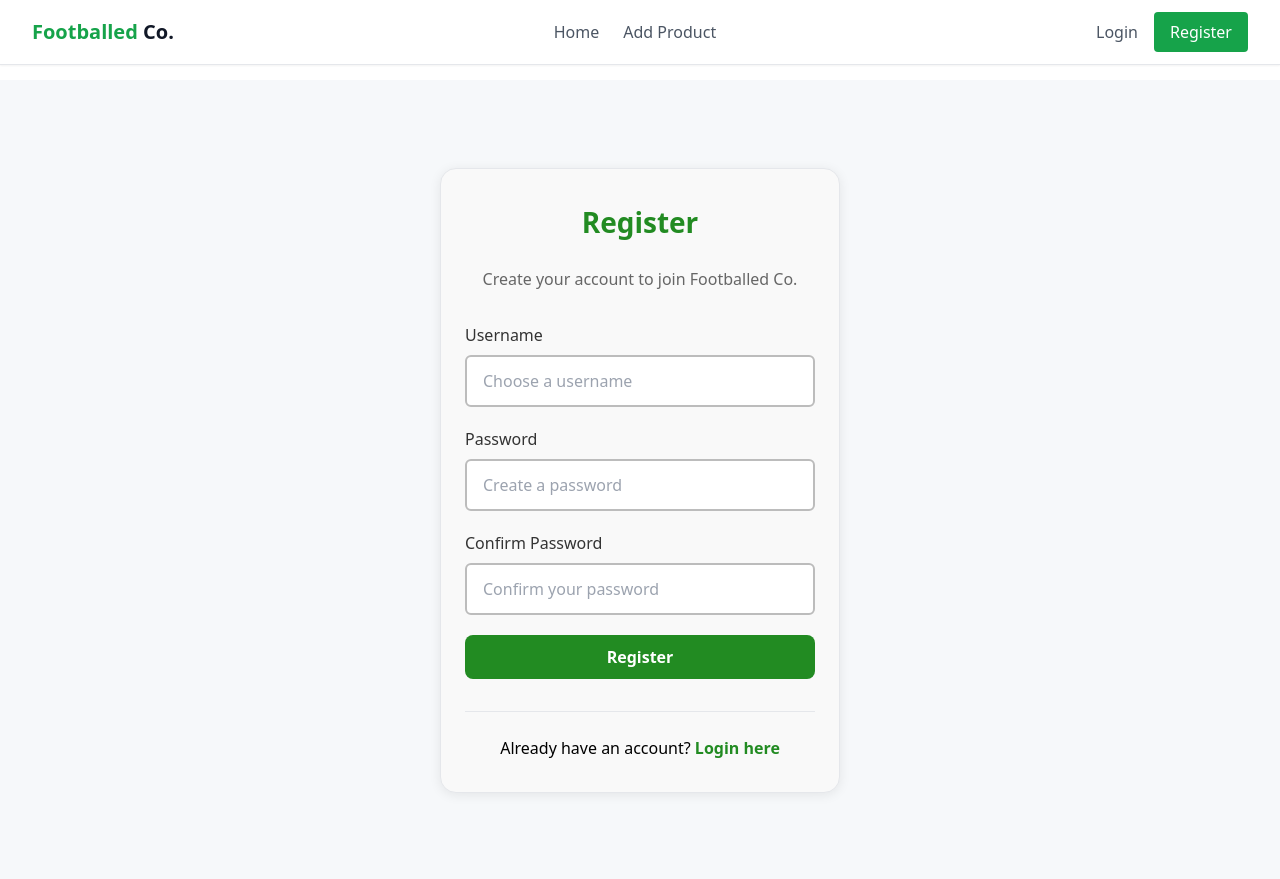
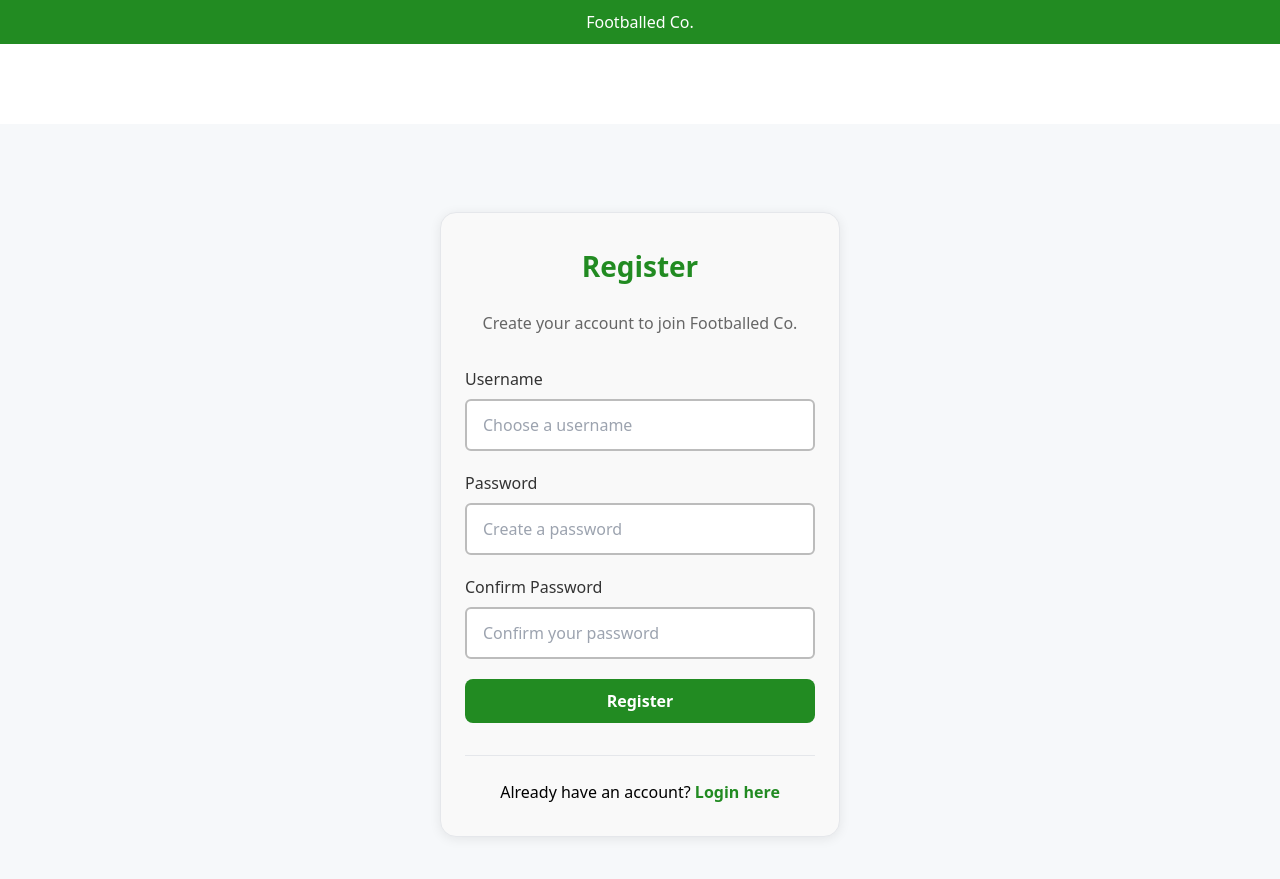
Before and after one commit to michxelle/football-shop, a Django app: page /register/ in a window 1280 px wide. Shown: the top 879 px of the page. Run offline with Django 5.2, Linux system fonts and the light colour scheme; some libraries are stand-ins or nearby versions.

Commit message:
Menyelesaikan TI 5

```diff
--- a/football_shop/settings.py
+++ b/football_shop/settings.py
@@ -29,7 +29,7 @@ SECRET_KEY = 'django-insecure-c*^fa5n1dke&2_b-5pmewzm=tz+%tky5r2+_u&8=z%jmclgovt
 PRODUCTION = os.getenv('PRODUCTION', 'False').lower() == 'true'
 
 # SECURITY WARNING: don't run with debug turned on in production!
-DEBUG = True
+DEBUG = False if PRODUCTION else True
 
 ALLOWED_HOSTS = ["localhost", "127.0.0.1", "laudya-michelle-footballshop.pbp.cs.ui.ac.id"]
 
--- a/main/templates/navbar.html
+++ b/main/templates/navbar.html
@@ -1,5 +1,3 @@
-
-{% load static %}
 <nav class="fixed top-0 left-0 w-full bg-white border-b border-gray-200 shadow-sm z-50">
 	<div class="max-w-7xl mx-auto px-4 sm:px-6 lg:px-8">
 		<div class="flex items-center justify-between h-16">
@@ -12,17 +10,17 @@
 			<!-- Desktop Navigation -->
 			<div class="hidden md:flex items-center space-x-6">
 				<a href="/" class="text-gray-600 hover:text-green-700 font-medium transition-colors">Home</a>
-				<a href="{ % url 'main:create_product' % }" class="text-gray-600 hover:text-green-700 font-medium transition-colors">Add Product</a>
+				   <a href="{% url 'main:create_product' %}" class="text-gray-600 hover:text-green-700 font-medium transition-colors">Add Product</a>
 			</div>
 
 			<!-- Desktop User Section -->
 			<div class="hidden md:flex items-center space-x-4">
 				{% if user.is_authenticated %}
 					<span class="text-sm font-medium text-gray-900">{{ user.username }}</span>
-					<a href="{ % url 'main:logout' % }" class="text-red-600 hover:text-red-700 font-medium transition-colors">Logout</a>
+					   <a href="{% url 'main:logout' %}" class="text-red-600 hover:text-red-700 font-medium transition-colors">Logout</a>
 				{% else %}
-					<a href="{ % url 'main:login' % }" class="text-gray-600 hover:text-green-700 font-medium transition-colors">Login</a>
-					<a href="{ % url 'main:register' % }" class="bg-green-600 hover:bg-green-700 text-white px-4 py-2 rounded font-medium transition-colors">Register</a>
+					   <a href="{% url 'main:login' %}" class="text-gray-600 hover:text-green-700 font-medium transition-colors">Login</a>
+					   <a href="{% url 'main:register' %}" class="bg-green-600 hover:bg-green-700 text-white px-4 py-2 rounded font-medium transition-colors">Register</a>
 				{% endif %}
 			</div>
 
@@ -45,7 +43,7 @@
 			<!-- Mobile Navigation Links -->
 			<div class="space-y-1">
 				<a href="/" class="block text-gray-600 hover:text-green-700 font-medium py-2 transition-colors">Home</a>
-				<a href="{ % url 'main:create_product' % }" class="block text-gray-600 hover:text-green-700 font-medium py-2 transition-colors">Add Product</a>
+				   <a href="{% url 'main:create_product' %}" class="block text-gray-600 hover:text-green-700 font-medium py-2 transition-colors">Add Product</a>
 			</div>
 			<!-- Mobile User Section -->
 			<div class="border-t border-gray-200 pt-4">
@@ -53,11 +51,11 @@
 					<div class="mb-4">
 						<div class="font-medium text-gray-900">{{ user.username }}</div>
 					</div>
-					<a href="{ % url 'main:logout' % }" class="block text-red-600 hover:text-red-700 font-medium py-2 transition-colors">Logout</a>
+					   <a href="{% url 'main:logout' %}" class="block text-red-600 hover:text-red-700 font-medium py-2 transition-colors">Logout</a>
 				{% else %}
 					<div class="space-y-2 mt-2">
-						<a href="{ % url 'main:login' % }" class="block text-gray-600 hover:text-green-700 font-medium py-2 transition-colors">Login</a>
-						<a href="{ % url 'main:register' % }" class="block bg-green-600 hover:bg-green-700 text-white font-medium py-2 px-4 rounded text-center transition-colors">Register</a>
+						   <a href="{% url 'main:login' %}" class="block text-gray-600 hover:text-green-700 font-medium py-2 transition-colors">Login</a>
+						   <a href="{% url 'main:register' %}" class="block bg-green-600 hover:bg-green-700 text-white font-medium py-2 px-4 rounded text-center transition-colors">Register</a>
 					</div>
 				{% endif %}
 			</div>
--- a/static/css/styles.css
+++ b/static/css/styles.css
@@ -1,3 +1,10 @@
+header {
+    background-color: #228b22;
+    color: white;
+    padding: 10px 0;
+    text-align: center;
+}
+
 .create-form input[type="checkbox"] {
     width: 1.25rem;
     height: 1.25rem;
--- a/templates/base.html
+++ b/templates/base.html
@@ -10,7 +10,13 @@
     <title>{% block title %}{{ app_title }}{% endblock %}</title>
     </head>
     <body>
-        {% include 'navbar.html' %}
+        {% if not request.path == '/login/' and not request.path == '/register/' %}
+            {% include 'navbar.html' %}
+        {% else %}
+            <header>
+                <h1> {{ app_title }} </h1>
+            </header>
+        {% endif %}
         <div class="container pt-20">
             <main>
                 {% block content %}{% endblock content %}
```
